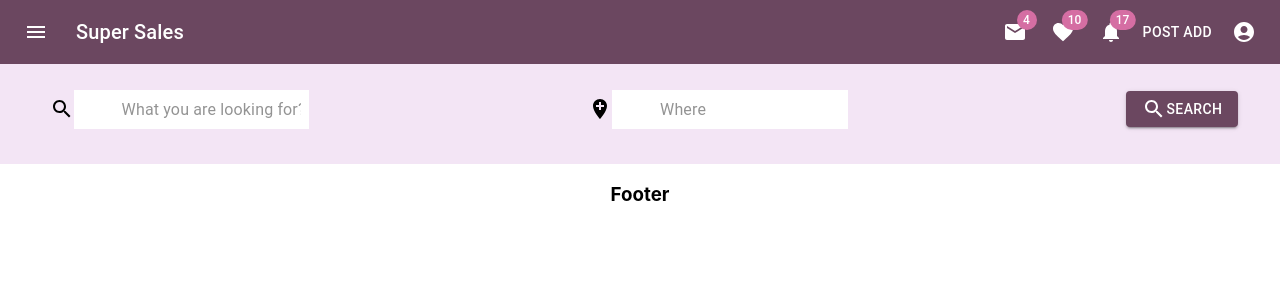
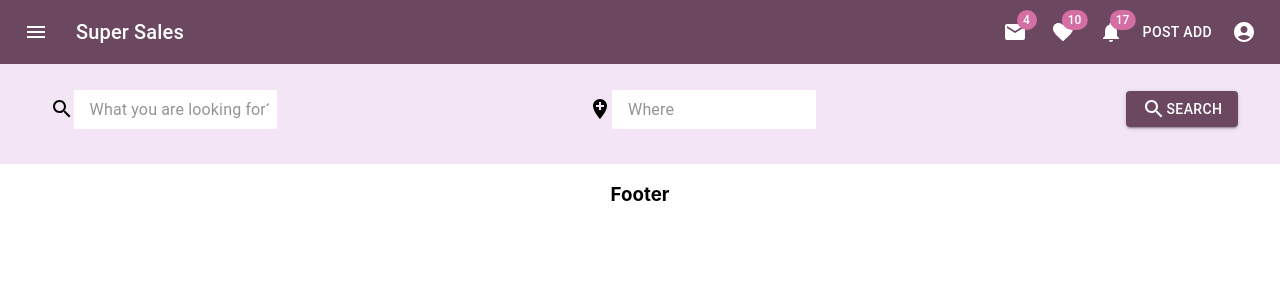
Before and after one commit to Alonasa/super-sales, a React (Create React App) app: page / in a window 1280 px wide. Shown: the top 300 px of the page. Built offline with nearby package versions, Linux system fonts and the light colour scheme.

Commit message:
fix styles

```diff
--- a/src/components/SearchBar.tsx
+++ b/src/components/SearchBar.tsx
@@ -49,8 +49,7 @@ const StyledInputBase = styled(InputBase)(({theme}) => ({
   backgroundColor: alpha(theme.palette.common.white, 1),
   '& .MuiInputBase-input': {
 	padding: theme.spacing(1, 1, 1, 0),
-	// vertical padding + font size from searchIcon
-	paddingLeft: `calc(1em + ${theme.spacing(4)})`,
+	paddingLeft: '1em',
 	transition: theme.transitions.create('width'),
 	width: '100%',
 	[theme.breakpoints.up('md')]: {
```
